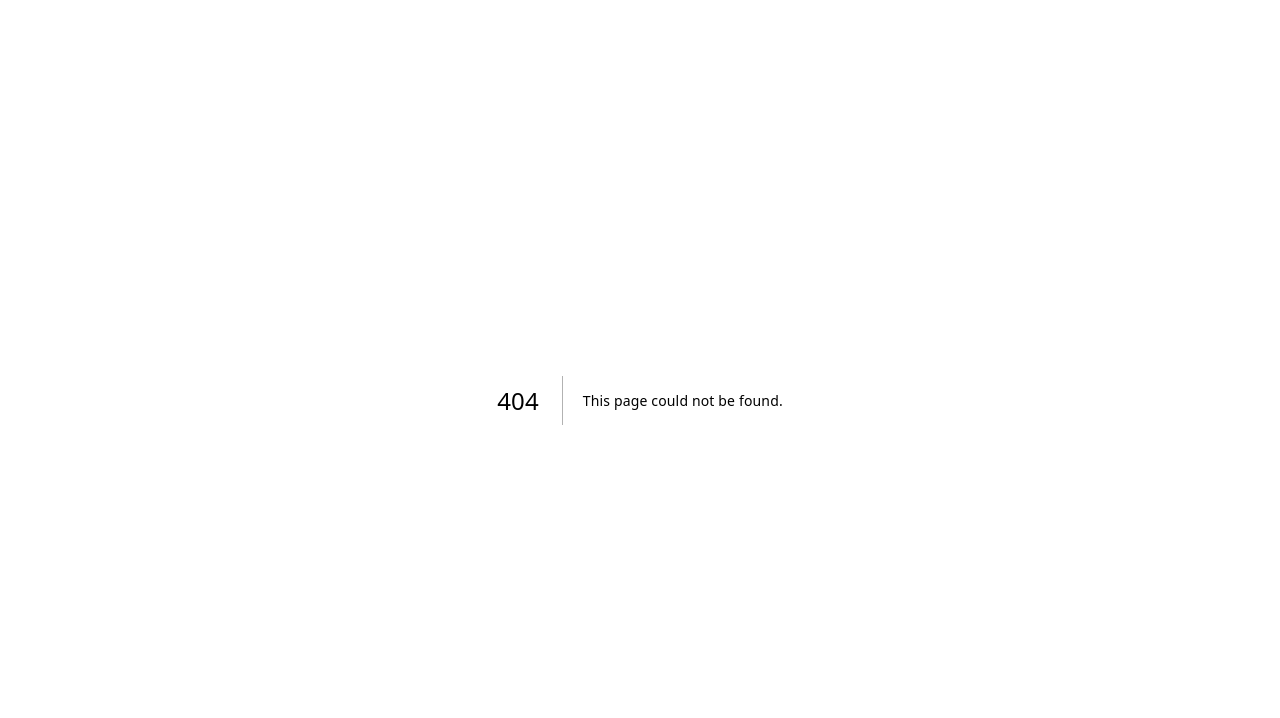
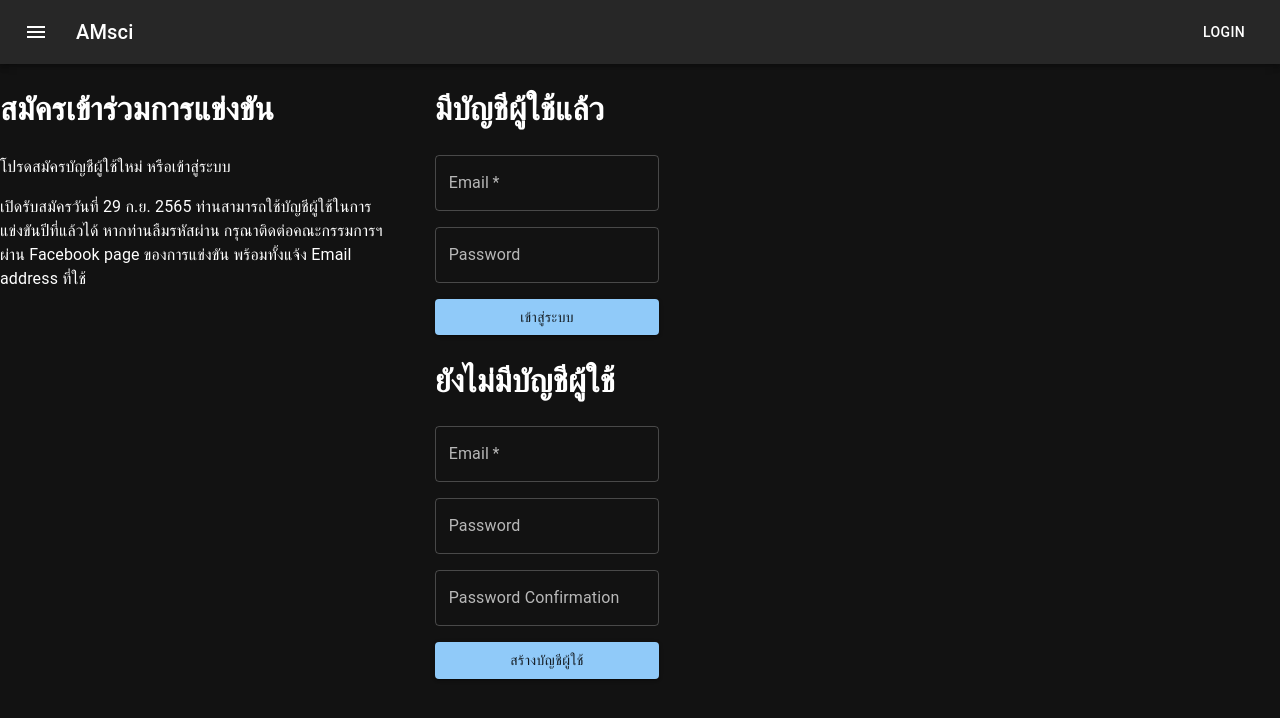
Before and after one commit to ittipatken/amsci, a Next.js app: page /login in a window 1280 px wide. Before the commit this address had no page. Shown: the top 718 px of the page. Built offline with nearby package versions, Linux system fonts and the light colour scheme.

Commit message:
Add login page

```diff
--- a/pages/Drawer.tsx
+++ b/pages/Drawer.tsx
@@ -11,6 +11,7 @@ import MenuIcon from '@mui/icons-material/Menu';
 import ArticleIcon from '@mui/icons-material/Article';
 import FacebookIcon from '@mui/icons-material/Facebook';
 import HomeIcon from '@mui/icons-material/Home';
+import Link from 'next/link';
 
 type Anchor = 'left';
 
@@ -55,7 +56,9 @@ export default function Drawer() {
                                 : <ArticleIcon />
                                 }
                             </ListItemIcon>
+                            <Link href="/">
                             <ListItemText primary={text} />
+                            </Link>
                         </ListItemButton>
                     </ListItem>
                 ))}
--- a/pages/Navbar.tsx
+++ b/pages/Navbar.tsx
@@ -4,6 +4,7 @@ import Toolbar from '@mui/material/Toolbar';
 import Typography from '@mui/material/Typography';
 import Button from '@mui/material/Button';
 import Drawer from './Drawer';
+import Link from 'next/link';
 export default function Navbar() {
     return (
         <>
@@ -14,7 +15,9 @@ export default function Navbar() {
                         <Typography variant="h6" component="div" sx={{ flexGrow: 1 }}>
                             AMsci
                         </Typography>
+                        <Link href="/login">
                         <Button color="inherit">Login</Button>
+                        </Link>
                     </Toolbar>
                 </AppBar>
             </Box>
--- a/pages/_app.tsx
+++ b/pages/_app.tsx
@@ -2,6 +2,7 @@ import '../styles/globals.css'
 import type { AppProps } from 'next/app'
 import { ThemeProvider, createTheme } from '@mui/material/styles';
 import CssBaseline from '@mui/material/CssBaseline';
+import Head from 'next/head';
 
 const darkTheme = createTheme({
   palette: {
--- a/pages/index.tsx
+++ b/pages/index.tsx
@@ -1,10 +1,5 @@
-import Grid from '@mui/material/Unstable_Grid2'
-import ListTab from './ListTab'
 import Navbar from './Navbar'
 import Footer from './Footer'
-import { BottomNavigation, BottomNavigationAction, Button } from '@mui/material'
-import Drawer from './Drawer';
-
 
 export default function Home() {
   return (
--- /dev/null
+++ b/pages/login/FormLogin.tsx
@@ -0,0 +1,33 @@
+import TextField from "@mui/material/TextField";
+import Stack from '@mui/material/Stack';
+import Button from "@mui/material/Button";
+
+export default function FormLogin() {
+    return (
+        <div>
+            <h1>มีบัญชีผู้ใช้แล้ว</h1>
+            <Stack
+                component="form"
+                sx={{
+                    width: '25ch',
+                }}
+                spacing={2}
+                noValidate
+                autoComplete="off"
+            >
+                <TextField
+                    required
+                    id="outlined-required"
+                    label="Email"
+                />
+                <TextField
+                    id="outlined-password-input"
+                    label="Password"
+                    type="password"
+                    autoComplete="current-password"
+                />
+                <Button variant="contained">เข้าสู่ระบบ</Button>
+            </Stack>
+        </div >
+    );
+}
--- /dev/null
+++ b/pages/login/FormRegister.tsx
@@ -0,0 +1,39 @@
+import TextField from "@mui/material/TextField";
+import Stack from '@mui/material/Stack';
+import Button from "@mui/material/Button";
+
+export default function FormRegister() {
+    return (
+        <div>
+            <h1>ยังไม่มีบัญชีผู้ใช้</h1>
+            <Stack
+                component="form"
+                sx={{
+                    width: '25ch',
+                }}
+                spacing={2}
+                noValidate
+                autoComplete="off"
+            >
+                <TextField
+                    required
+                    id="outlined-required"
+                    label="Email"
+                />
+                <TextField
+                    id="outlined-password-input"
+                    label="Password"
+                    type="password"
+                    autoComplete="current-password"
+                />
+                <TextField
+                    id="outlined-password-input"
+                    label="Password Confirmation"
+                    type="password"
+                    autoComplete="current-password"
+                />
+                <Button variant="contained">สร้างบัญชีผู้ใช้</Button>
+            </Stack>
+        </div >
+    );
+}
--- /dev/null
+++ b/pages/login/index.tsx
@@ -0,0 +1,23 @@
+import Grid from '@mui/material/Unstable_Grid2';
+import Navbar from '../Navbar';
+import FormLogin from './FormLogin';
+import FormRegister from './FormRegister';
+
+export default function Login() {
+    return (
+        <>
+            <Navbar />
+            <Grid container spacing={{ xs: 2, md: 3 }} columns={{ xs: 4, sm: 8, md: 12 }}>
+                <Grid xs={6} md={4}>
+                    <h1>สมัครเข้าร่วมการแข่งขัน</h1>
+                    <p>โปรดสมัครบัญชืผู้ใช้ใหม่ หรือเข้าสู่ระบบ</p>
+                    <p>เปิดรับสมัครวันที่ 29 ก.ย. 2565 ท่านสามารถใช้บัญชีผู้ใช้ในการแข่งขันปีที่แล้วได้ หากท่านลืมรหัสผ่าน กรุณาติดต่อคณะกรรมการฯ ผ่าน Facebook page ของการแข่งขัน พร้อมทั้งแจ้ง Email address ที่ใช้</p>
+                </Grid>
+                <Grid xs={6} md={8}>
+                    <FormLogin />
+                    <FormRegister />
+                </Grid>
+            </Grid>
+        </>
+    );
+}
```
